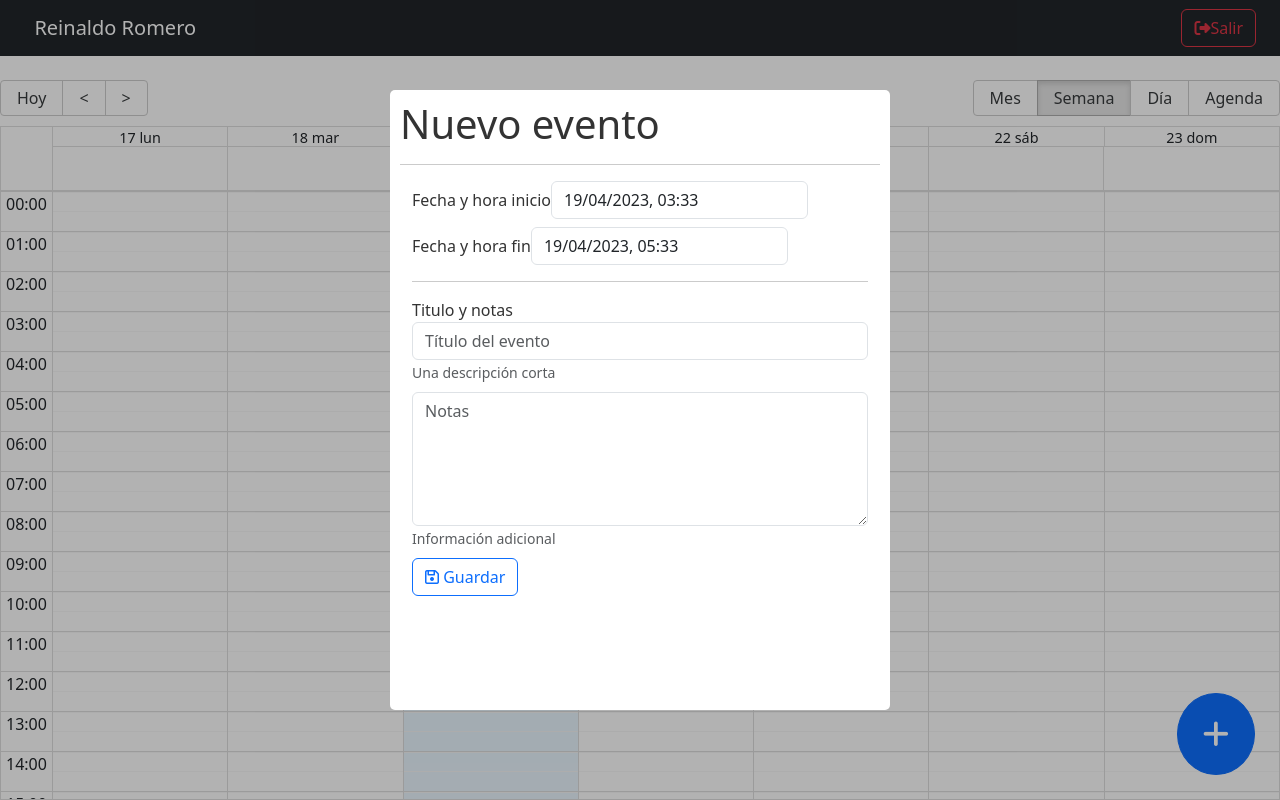
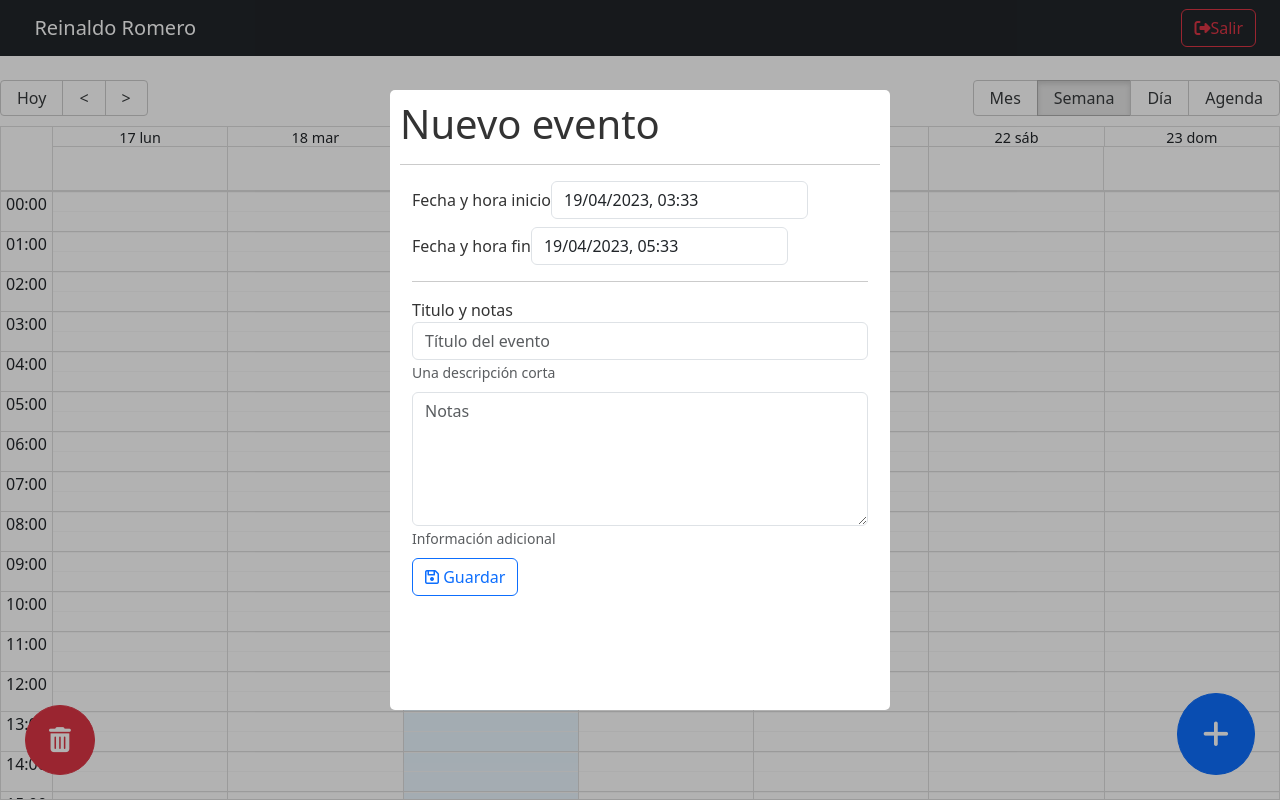
Before and after one commit to romerorei/Calendar-React, a React (Vite) app: page / in a window 1280 px wide. Both pictures are taken after a click on the button 1215 px from the left and 734 px from the top of the page. Built offline with nearby package versions, Linux system fonts and the light colour scheme.

Commit message:
Delete a activeEvent

```diff
--- /dev/null
+++ b/src/calendar/components/FabDelete.jsx
@@ -0,0 +1,24 @@
+import { useCalendarStore, useUiStore } from "../../hooks"
+
+export const FabDelete = () => {
+  const { startDeletingEvent, hasEventSelected } = useCalendarStore();
+
+  const handleDelete = () => {
+    startDeletingEvent();
+  }
+
+
+  return (
+    <button
+      className={`btn fab-danger btn-${hasEventSelected ? 'danger' : 'secondary'} `}
+      onClick={ handleDelete }
+      disabled={!hasEventSelected}
+      style={{
+        display: hasEventSelected ? '' : 'none'
+      }}
+
+    >
+      <i className="fas fa-trash-alt"></i>
+    </button>
+  )
+}
--- a/src/calendar/pages/CalendarPage.jsx
+++ b/src/calendar/pages/CalendarPage.jsx
@@ -3,7 +3,7 @@
 import { Calendar } from 'react-big-calendar'
 import 'react-big-calendar/lib/css/react-big-calendar.css'
 
-import { CalendarEventBox, CalendarModal, FabAddNew, Navbar } from "../"
+import { CalendarEventBox, CalendarModal, FabAddNew, FabDelete, Navbar } from "../"
 
 import { getMessagesES, localizer } from '../../helpers';
 import { useUiStore, useCalendarStore } from '../../hooks';
@@ -66,6 +66,7 @@
       />
       <CalendarModal />
       <FabAddNew />
+      <FabDelete />
     </>
   )
 }
--- a/src/hooks/useCalendarStore.js
+++ b/src/hooks/useCalendarStore.js
@@ -24,22 +24,22 @@
         }
     }
 
-    // const startDeletingEvent = () => {
-    //     // Todo: Llegar al backend
+    const startDeletingEvent = () => {
+        // Todo: Llegar al backend
 
 
-    //     dispatch( onDeleteEvent() );
-    // }
+        dispatch( onDeleteEvent() );
+    }
 
 
     return {
         //* Propiedades
          activeEvent,
          events,
-        // hasEventSelected: !!activeEvent,
+        hasEventSelected: !!activeEvent,
 
         // //* Métodos
-        // startDeletingEvent,
+        startDeletingEvent,
         setActiveEvent,
         startSavingEvent,
     }
--- a/src/store/calendar/calendarSlice.js
+++ b/src/store/calendar/calendarSlice.js
@@ -41,10 +41,10 @@
             });
         },
         onDeleteEvent: ( state ) => {
-            // if ( state.activeEvent ) {
-            //     state.events = state.events.filter( event => event._id !== state.activeEvent._id );
-            //     state.activeEvent = null;
-            // }
+            if ( state.activeEvent ) {
+                state.events = state.events.filter( event => event._id !== state.activeEvent._id );
+                state.activeEvent = null;
+            }
         }
     }
 });
--- a/src/styles.css
+++ b/src/styles.css
@@ -48,4 +48,14 @@
   padding: 25px;
   position: fixed;
   right: 25px;
+
 }
+.fab-danger{
+  border-radius: 100%;
+  bottom: 25px;
+  font-size: 25px;
+  position: fixed;
+  left: 25px;
+  width: 70px;
+  height: 70px;
+  }
```
Also changed, not shown: src/calendar/index.js (+5 -4 lines), 1 other file (tests, documents, lock files or other folders).
